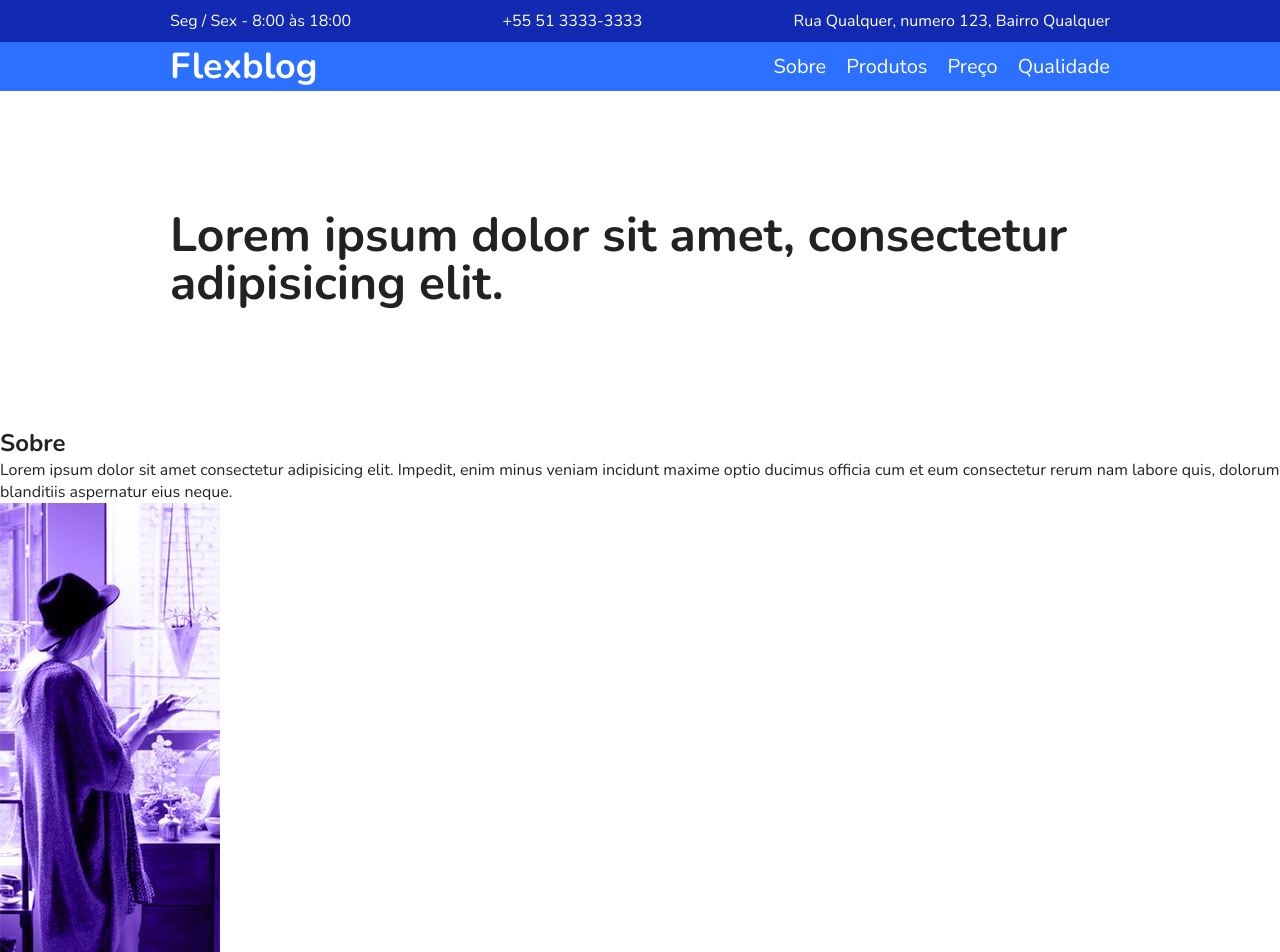
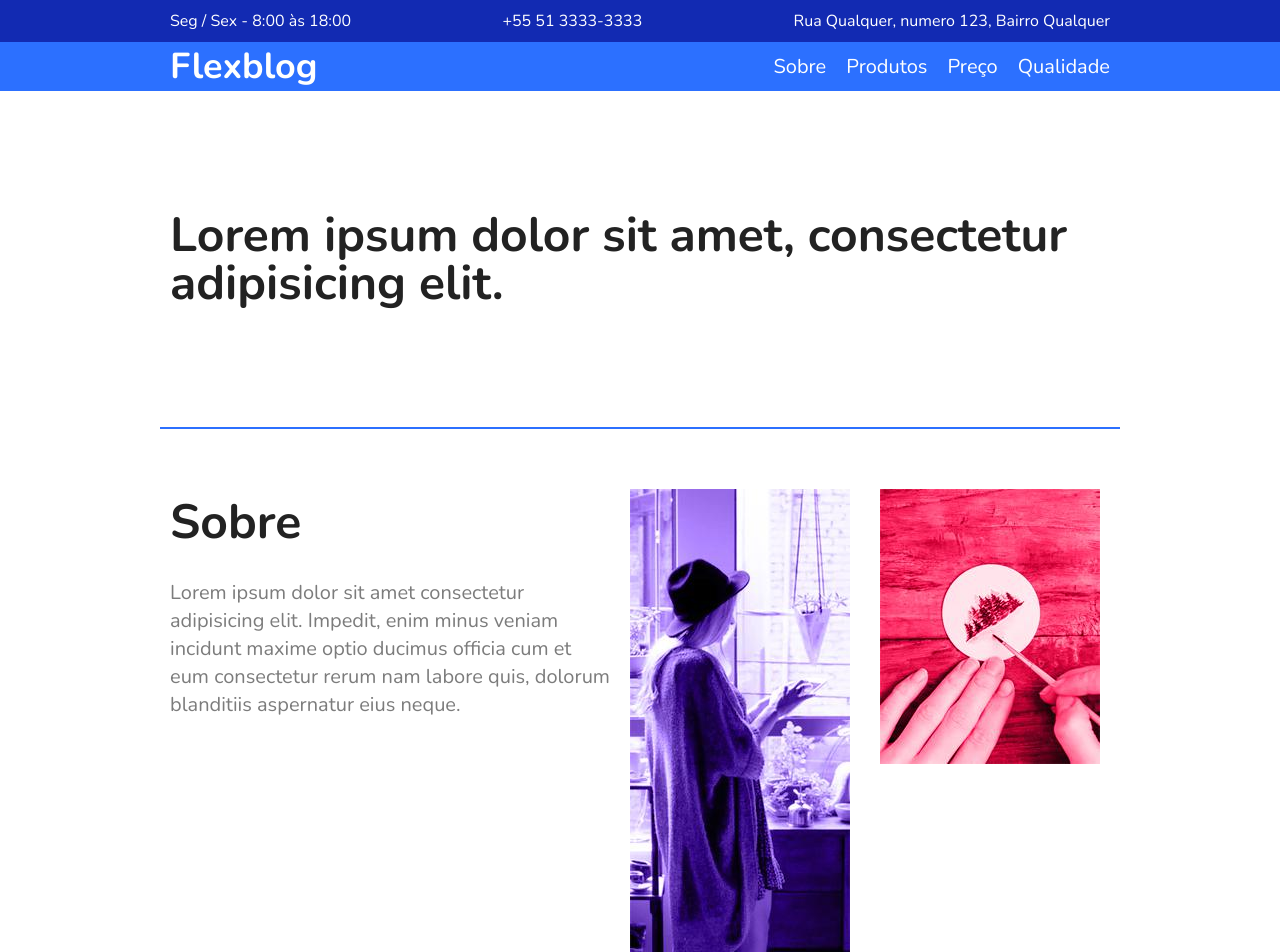
Before and after one commit to EdsonLuiz/flexblog, a website built with Parcel: page src/index.html in a window 1280 px wide. Shown: the top 952 px of the page. Built offline with nearby package versions, Linux system fonts and the light colour scheme.

Commit message:
ADd style to section.sobre

```diff
--- a/src/scss/style.scss
+++ b/src/scss/style.scss
@@ -1,11 +1,16 @@
 @import "reset";
+
+$blue-dark: #122ab2;
+$blue-light: #2c70ff;
+$light: #fff;
+$dark: #7c7c7c;
 
 // superinfo-bg
 .superinfo-bg {
-  background-color: #122ab2;
-  color: #ffffff;
+  background-color: $blue-dark;
+  color: $light;
   a {
-    color: #ffffff;
+    color: $light;
   }
 }
 
@@ -25,7 +30,7 @@
 
 // MENU
 .menu-bg {
-  background-color: #2c70ff;
+  background-color: $blue-light;
 }
 
 .menu {
@@ -37,7 +42,7 @@
   justify-content: space-between;
   align-items: center;
   a {
-    color: #ffffff;
+    color: $light;
   }
 }
 
@@ -69,3 +74,39 @@
   margin: 60px auto;
   padding: 60px 10px;
 }
+
+// Sobre
+
+.sobre {
+  border-top: 2px solid $blue-light;
+  border-bottom: 2px solid $blue-light;
+  max-width: 960px;
+  margin: 0 auto;
+  padding: 60px 0;
+
+  display: flex;
+  flex-wrap: wrap;
+
+  > .sobre-info {
+    flex: 2 1 300px; // grow shirink(1 defaul) basis(0 default)
+    margin: 0 10px;
+  }
+}
+
+.sobre-info {
+  h1 {
+    font-size: 3em;
+    margin-bottom: 0.5em;
+  }
+  p {
+    font-size: 1.25em;
+    line-height: 1.4;
+    margin-bottom: 1em;
+    color: $dark;
+  }
+}
+
+.sobre-img {
+  flex: 1 1 160px;
+  margin: 0 10px;
+}
```
